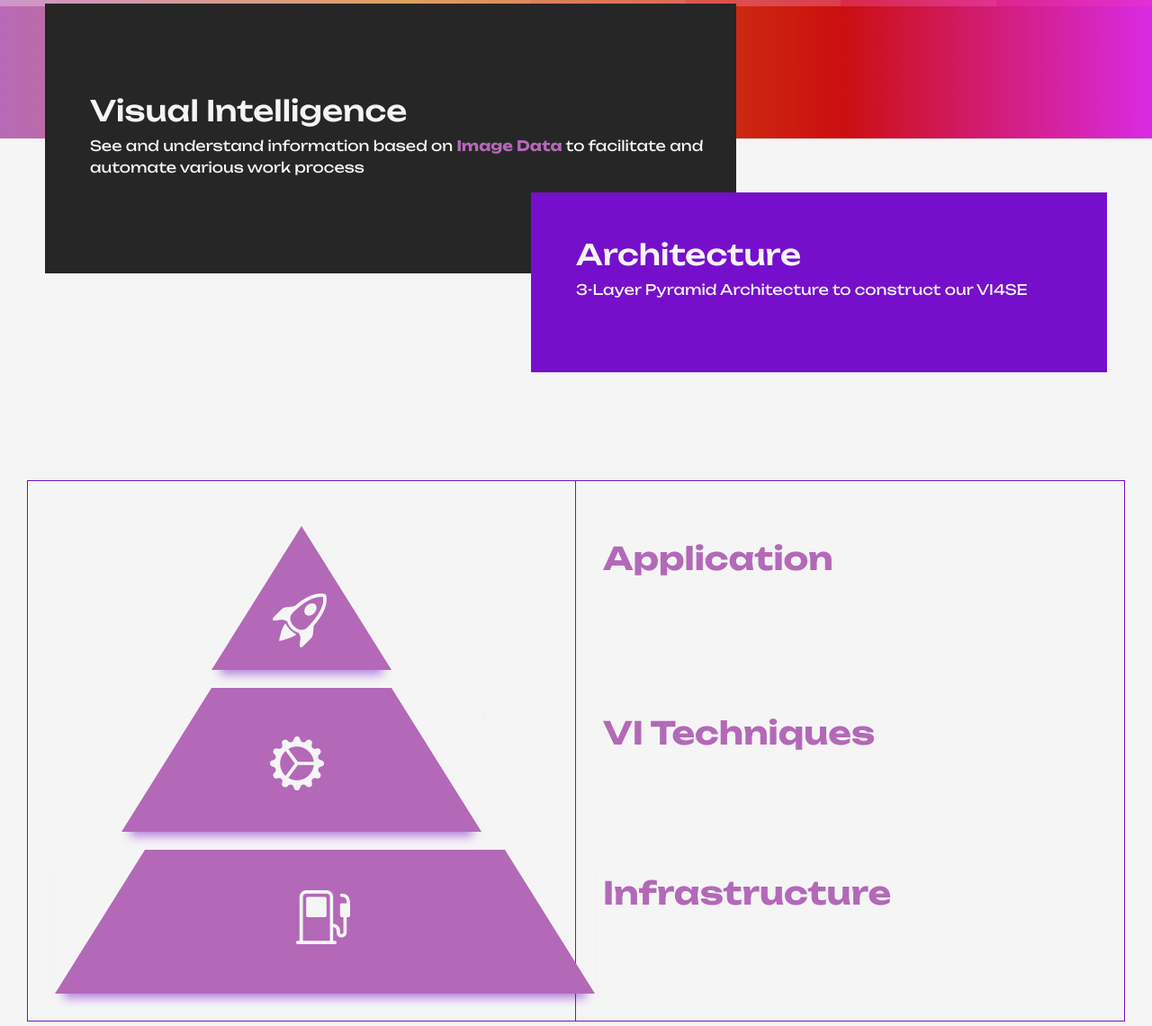
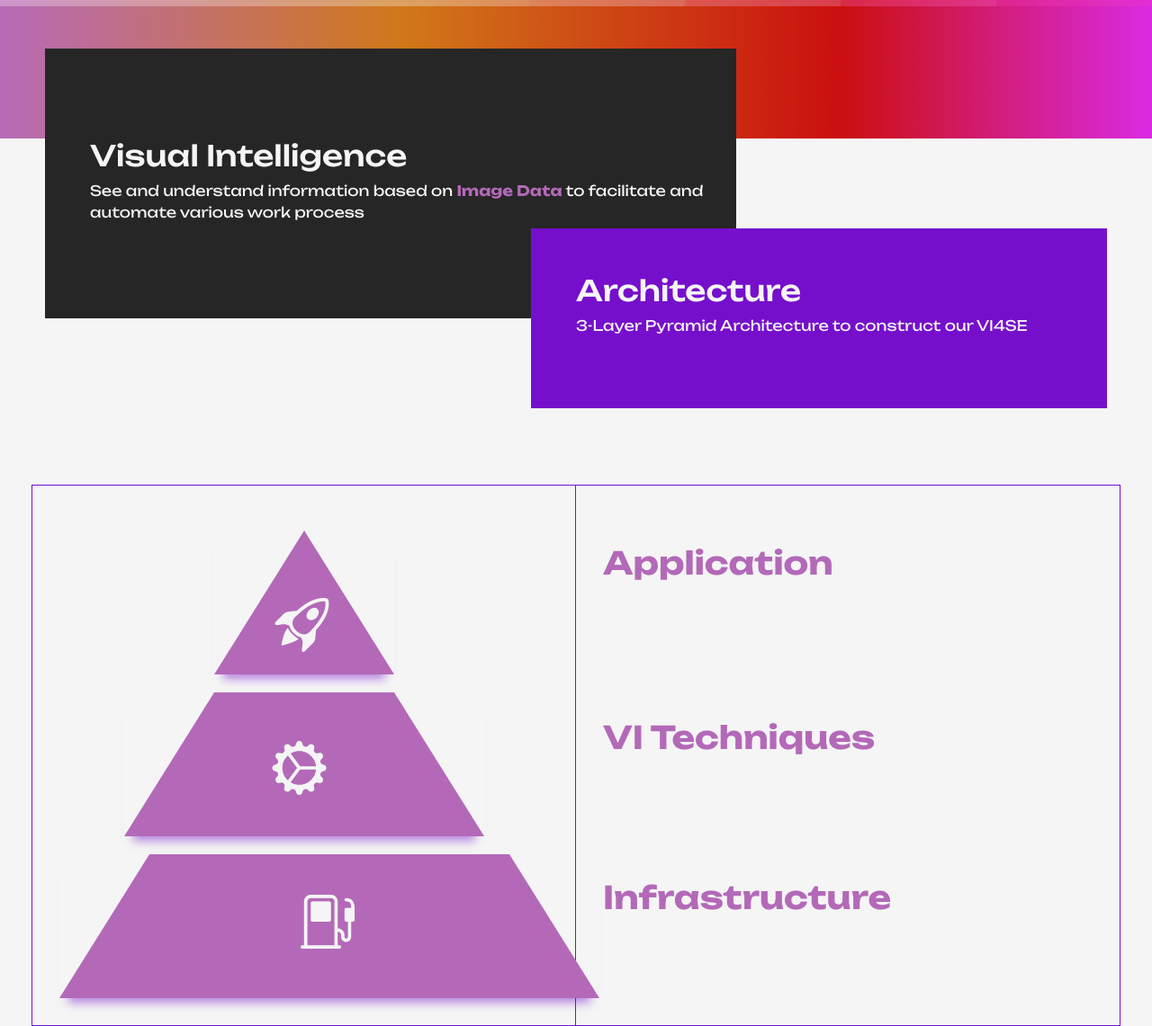
Before and after one commit to MulongXie/VI4SE, a plain HTML site: page index.html in a window 1280 px wide. Shown: the part 846-1987 px from the top of the page at 90% size. Drawn offline with nearby package versions, Linux system fonts and the light colour scheme.

Commit message:
adjust spacing

```diff
--- a/index.css
+++ b/index.css
@@ -190,7 +190,7 @@ html body{
     background-color: var(--black);
     position: absolute;
     left: 50px;
-    top: -150px;
+    top: -100px;
     color: whitesmoke;
     padding-top: 100px;
     padding-left: 50px;
@@ -202,7 +202,7 @@ html body{
     background-color: var(--purple);
     position: absolute;
     right: 50px;
-    top: 60px;
+    top: 100px;
     color: whitesmoke;
     padding: 50px;
 }
@@ -309,6 +309,7 @@ html body{
 #container-arch{
     padding-top: 350px;
     text-align: -webkit-center;
+    margin-bottom: 50px;
 }
 
 #footer{
--- a/index.html
+++ b/index.html
@@ -61,7 +61,7 @@
     </div>
 
     <div id="container-arch" class="container-fluid">
-        <div class="row" style="height: 100%; padding: 30px">
+        <div class="row" style="height: 100%; padding: 35px">
             <!-- Architecture Pyramid -->
             <div class="col-6 arch-pyramid">
                 <div class="shape triangle-up">
```
